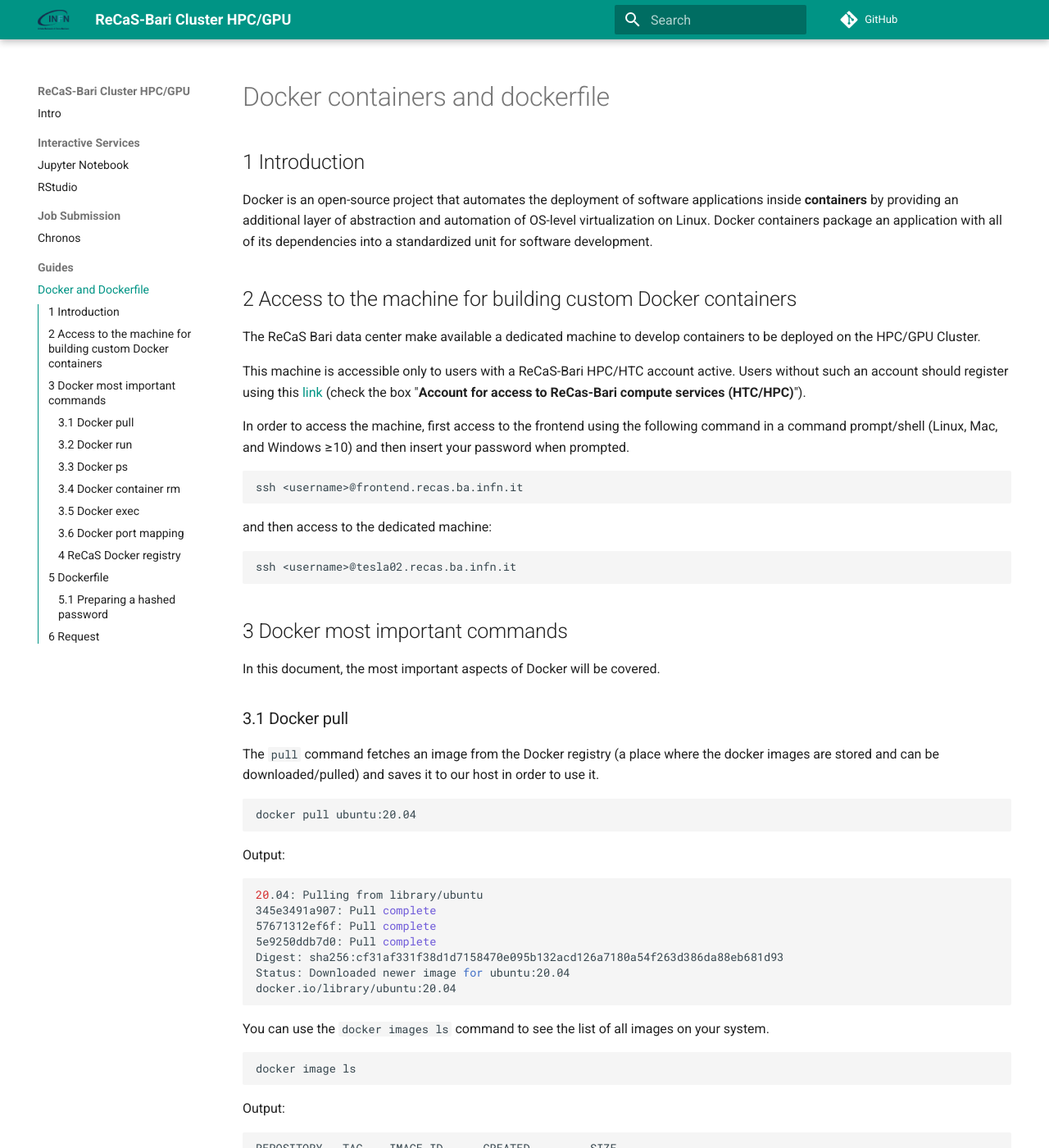
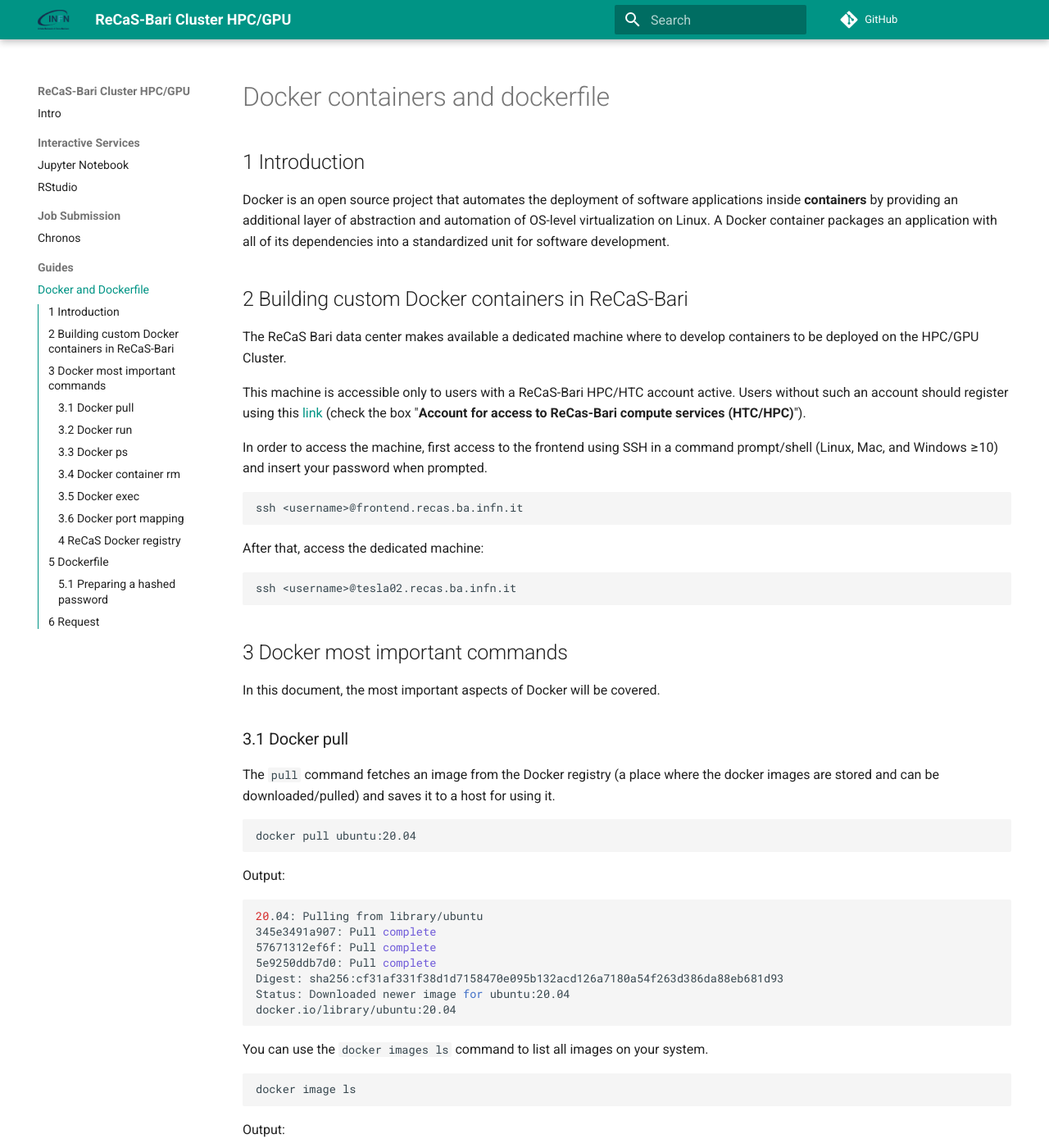
Before and after one commit to jvino/cluster-hpc-gpu-guides, an MkDocs documentation site: the page built from docs/guides/docker_and_dockerfile.md, in a window 1280 px wide and 1400 px high. Shown: the whole window at 82% size. Built offline with MkDocs 1.6.1 and Material for MkDocs 9.7.7, drawn with Linux system fonts in a browser that asks for light colours; comment, search, counter and statistics services are not loaded; some of the changed text lies outside the part shown.

Commit message:
first draft docker

````diff
--- a/docs/guides/docker_and_dockerfile.md
+++ b/docs/guides/docker_and_dockerfile.md
@@ -1,20 +1,20 @@
 # Docker containers and dockerfile
 
 ## 1 Introduction
-Docker is an open-source project that automates the deployment of software applications inside **containers** by providing an additional layer of abstraction and automation of OS-level virtualization on Linux. Docker containers package an application with all of its dependencies into a standardized unit for software development.
+Docker is an open source project that automates the deployment of software applications inside **containers** by providing an additional layer of abstraction and automation of OS-level virtualization on Linux. A Docker container packages an application with all of its dependencies into a standardized unit for software development.
 
-## 2 Access to the machine for building custom Docker containers
-The ReCaS Bari data center make available a dedicated machine to develop containers to be deployed on the HPC/GPU Cluster.
+## 2 Building custom Docker containers in ReCaS-Bari
+The ReCaS Bari data center makes available a dedicated machine where to develop containers to be deployed on the HPC/GPU Cluster.
 
 This machine is accessible only to users with a ReCaS-Bari HPC/HTC account active. Users without such an account should register using this [link](https://www.recas-bari.it/index.php/en/recas-bari-servizi-en/richiesta-credenziali-2) (check the box "**Account for access to ReCas-Bari compute services (HTC/HPC)**").
 
-In order to access the machine, first access to the frontend using the following command in a command prompt/shell (Linux, Mac, and Windows ≥10) and then insert your password when prompted.
+In order to access the machine, first access to the frontend using SSH in a command prompt/shell (Linux, Mac, and Windows ≥10) and insert your password when prompted.
 
 ```bash
 ssh <username>@frontend.recas.ba.infn.it
 ```
 
-and then access to the dedicated machine:
+After that, access the dedicated machine:
 
 ```bash
 ssh <username>@tesla02.recas.ba.infn.it
@@ -24,7 +24,7 @@
 In this document, the most important aspects of Docker will be covered.
 
 ### 3.1 Docker pull
-The `pull` command fetches an image from the Docker registry (a place where the docker images are stored and can be downloaded/pulled) and saves it to our host in order to use it.
+The `pull` command fetches an image from the Docker registry (a place where the docker images are stored and can be downloaded/pulled) and saves it to a host for using it.
 
 ```bash
 docker pull ubuntu:20.04
@@ -40,7 +40,7 @@
 docker.io/library/ubuntu:20.04
 ```
 
-You can use the `docker images ls` command to see the list of all images on your system.
+You can use the `docker images ls` command to list all images on your system.
 
 ```bash
 docker image ls
@@ -52,13 +52,13 @@
 ```
 
 ### 3.2 Docker run
-Now that the `ubuntu:20.04` Docker image is on the host, it is possible to run it using the command:
+Now that the `ubuntu:20.04` Docker image is on your host, you are able to run it using the command:
 
 ```bash
 docker run ubuntu:20.04
 ```
 
-As you can see, this command does nothing. When you call run, the Docker client finds the image (ubuntu:20.04 in this case), loads up the container and then runs a command in that container. When we ran `docker run ubuntu:20.04`, we didn't provide a command, so the container booted up, ran an empty command and then exited.
+As you can see, this command does nothing. When you execute `docker run`, the Docker client finds the image (ubuntu:20.04 in this case), loads up the container and then runs a command in that container. When we ran `docker run ubuntu:20.04`, we didn't provide a command, so the container booted up, ran an empty command and then exited.
 
 ```bash
 docker run ubuntu:20.04 echo "My first command in a container"
@@ -86,9 +86,6 @@
 
 ```bash
 docker ps
-```
-Output:
-```bash
 CONTAINER ID   IMAGE 	COMMAND   CREATED   STATUS	PORTS 	NAMES
 ```
 
@@ -96,9 +93,6 @@
 
 ```bash
 docker ps -a
-```
-Output:
-```bash
 CONTAINER ID   IMAGE      	COMMAND              	CREATED     	STATUS                   	PORTS 	NAMES
 afcac6f85b26   ubuntu:20.04   "bash"               	3 minutes ago   Exited (130) 4 seconds ago         	blissful\_chaum
 ee288eeb2a67   ubuntu:20.04   "echo 'My first comm…"   4 minutes ago   Exited (0) 4 minutes ago           	flamboyant\_spence
@@ -124,7 +118,7 @@
 CONTAINER ID   IMAGE 	COMMAND   CREATED   STATUS	PORTS 	NAMES
 ```
 
-If you want remove a container immediately after having executed some commands inside it you can use the --rm flag:
+If you want remove a container immediately after having executed some commands inside it you can use the `--rm` flag:
 
 ```bash
 docker run -it --rm ubuntu:20.04 /bin/bash
@@ -135,6 +129,9 @@
 docker ps -a
 CONTAINER ID   IMAGE 	COMMAND   CREATED   STATUS	PORTS 	NAMES
 ```
+
+!!! warning "Saved docker images"
+The machine `tesla02.recas.ba.infn.it` is used **ONLY** to test container to be deployed on the HPC/GPU Cluster. Periodically all saved container images will be removed
 
 ### 3.5 Docker exec
 Docker gives the possibility to force a container in the background even if no command is passed.
@@ -169,13 +166,13 @@
 docker run -p 11111:12345 python:3 python3 -m http.server 12345
 ```
 
-The above command executes a http server using the container image `python:3`. The server is linked to the port 12345 **inside** the container. Using -p 11111:12345, you are mapping the port 11111 on the host to the port 12345 of the container. So, in order to access the served web page you need to connect to tesla02.recas.ba.infn.it:11111 using your browser.
+The above command executes a http server using the container image `python:3`. The server is linked to the port 12345 **inside** the container. Using -p 11111:12345, you are mapping the port 11111 on the host to the port 12345 of the container. So, in order to access the served web page you need to connect to `tesla02.recas.ba.infn.it:11111` using your browser.
 
 ### 4 ReCaS Docker registry
 
 ReCaS provides a dedicated Docker registry for containers to be used on the GPU cluster.
 
-On the tesla02 machine, login to the docker registry using the following command:
+On the `tesla02` machine, login to the docker registry using the following command:
 
 ```bash
 docker login registry-clustergpu.recas.ba.infn.it
@@ -188,16 +185,13 @@
 
 ```bash
 docker pull ubuntu
-docker image tag ubuntu registry-clustergpu.recas.ba.infn.it/<your username>/myubuntu
-docker push registry-clustergpu.recas.ba.infn.it/<your username>/myubuntu
-docker pull registry-clustergpu.recas.ba.infn.it/<your username>/myubuntu
+docker image tag ubuntu registry-clustergpu.recas.ba.infn.it/<your username>/myubuntu:0.1
+docker push registry-clustergpu.recas.ba.infn.it/<your username>/myubuntu:0.1
+docker pull registry-clustergpu.recas.ba.infn.it/<your username>/myubuntu:0.1
 ```
 
 !!! warning "Storage quota"
-qweqweqwe
-qweqweqwe
-qweqweqwe
-
+Each user has a storage quota on the registry. Use the same name (like `myubuntu:0.1`) in most cases: the pushing docker image will overwrite the existing one.
 
 
 ## 5 Dockerfile
@@ -235,7 +229,7 @@
 
 ```bash
 FROM tensorflow/tensorflow:2.5.0-gpu-jupyter
-\# User section (Mandatory)
+# User section (Mandatory)
 ENV USERNAME=<your username>
 ENV USERID=<your user-id>
 ENV GROUPID=<your group-id>
@@ -244,7 +238,7 @@
 RUN apt install python3-pip
 
 USER $USERNAME
-\# python modules installation
+# python modules installation
 ADD requirements /home/$USERNAME/requirements
 RUN python3 -m pip install -r /home/$USERNAME/requirements
 ENV NOT\_DIR="/home/$USERNAME"
````
Also changed, not shown: other parts of docs/guides/docker_and_dockerfile.md (+4 -4 lines).
